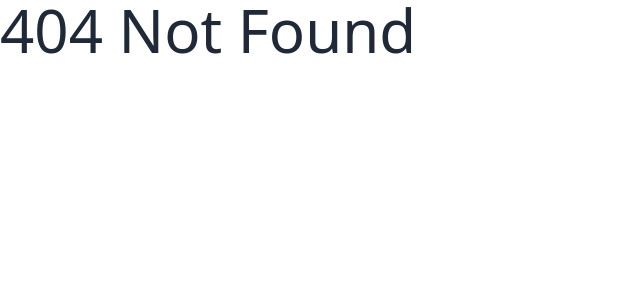
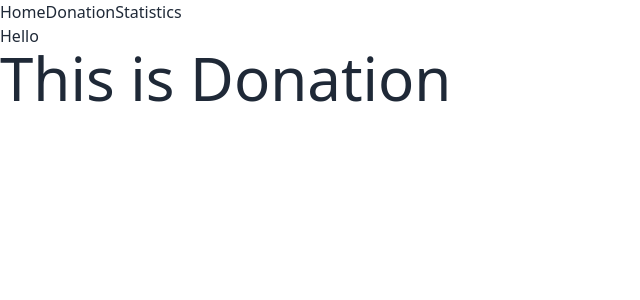
Before and after one commit to IshakQuresheeAkib/donation-campaign, a React (Vite) app: page /donation in a window 1280 px wide. Before the commit this address had no page. Shown: the top 300 px of the page, without its empty margins (0-640 px from the left). Built offline with nearby package versions, Linux system fonts and the light colour scheme.

Commit message:
installed npm run build and deployed in netlify

```diff
--- /dev/null
+++ b/src/Components/Donation/Donation.jsx
@@ -0,0 +1,11 @@
+
+
+const Donation = () => {
+    return (
+        <div>
+            <h1 className="text-6xl">This is Donation</h1>
+        </div>
+    );
+};
+
+export default Donation;
--- /dev/null
+++ b/src/Components/DonationDetails/DonationDetails.jsx
@@ -0,0 +1,11 @@
+
+
+const DonationDetails = () => {
+    return (
+        <div>
+            <h1 className="text-6xl">This is donation details</h1>
+        </div>
+    );
+};
+
+export default DonationDetails;
--- /dev/null
+++ b/src/Components/Header/Header.jsx
@@ -0,0 +1,14 @@
+import { NavLink } from "react-router-dom";
+
+
+const Header = () => {
+    return (
+        <nav>
+           <NavLink to="/">Home</NavLink>
+           <NavLink to="/donation">Donation</NavLink>
+           <NavLink to="/statistics">Statistics</NavLink>
+        </nav>
+    );
+};
+
+export default Header;
--- /dev/null
+++ b/src/Components/Home/Home.jsx
@@ -0,0 +1,11 @@
+
+
+const Home = () => {
+    return (
+        <div>
+            <h1 className="text-4xl">THis is home</h1>
+        </div>
+    );
+};
+
+export default Home;
--- a/src/Components/Root/Root.jsx
+++ b/src/Components/Root/Root.jsx
@@ -1,7 +1,12 @@
+import { Outlet } from "react-router-dom";
+import Header from "../Header/Header";
+
 const Root = () => {
     return (
         <div>
+            <Header></Header>
             <h1>Hello</h1>
+            <Outlet></Outlet>
         </div>
     );
 };
--- /dev/null
+++ b/src/Components/Statisticks/Statistics.jsx
@@ -0,0 +1,9 @@
+const Statistics = () => {
+    return (
+        <div>
+            <h1 className="text-6xl">This is Statistics</h1>
+        </div>
+    );
+};
+
+export default Statistics;
--- a/src/Router/Router.jsx
+++ b/src/Router/Router.jsx
@@ -1,12 +1,29 @@
 import { createBrowserRouter } from 'react-router-dom';
 import Root from '../Components/Root/Root';
 import ErrorPage from '../Components/ErrorPage/ErrorPage';
+import Donation from '../Components/Donation/Donation';
+import Home from '../Components/Home/Home';
+import Statistics from '../Components/Statisticks/Statistics';
 
 const router = createBrowserRouter([
     {
         path:'/',
         element:<Root></Root>,
-        errorElement:<ErrorPage></ErrorPage>
+        errorElement:<ErrorPage></ErrorPage>,
+        children:[
+            {
+                path:'/',
+                element:<Home></Home>
+            },
+            {
+                path:'/donation',
+                element:<Donation></Donation>
+            },
+            {
+                path:'/statistics',
+                element:<Statistics></Statistics>
+            }
+        ]
 
     }
 ])
```
Also changed, not shown: 1 other file (tests, documents, lock files or other folders).
